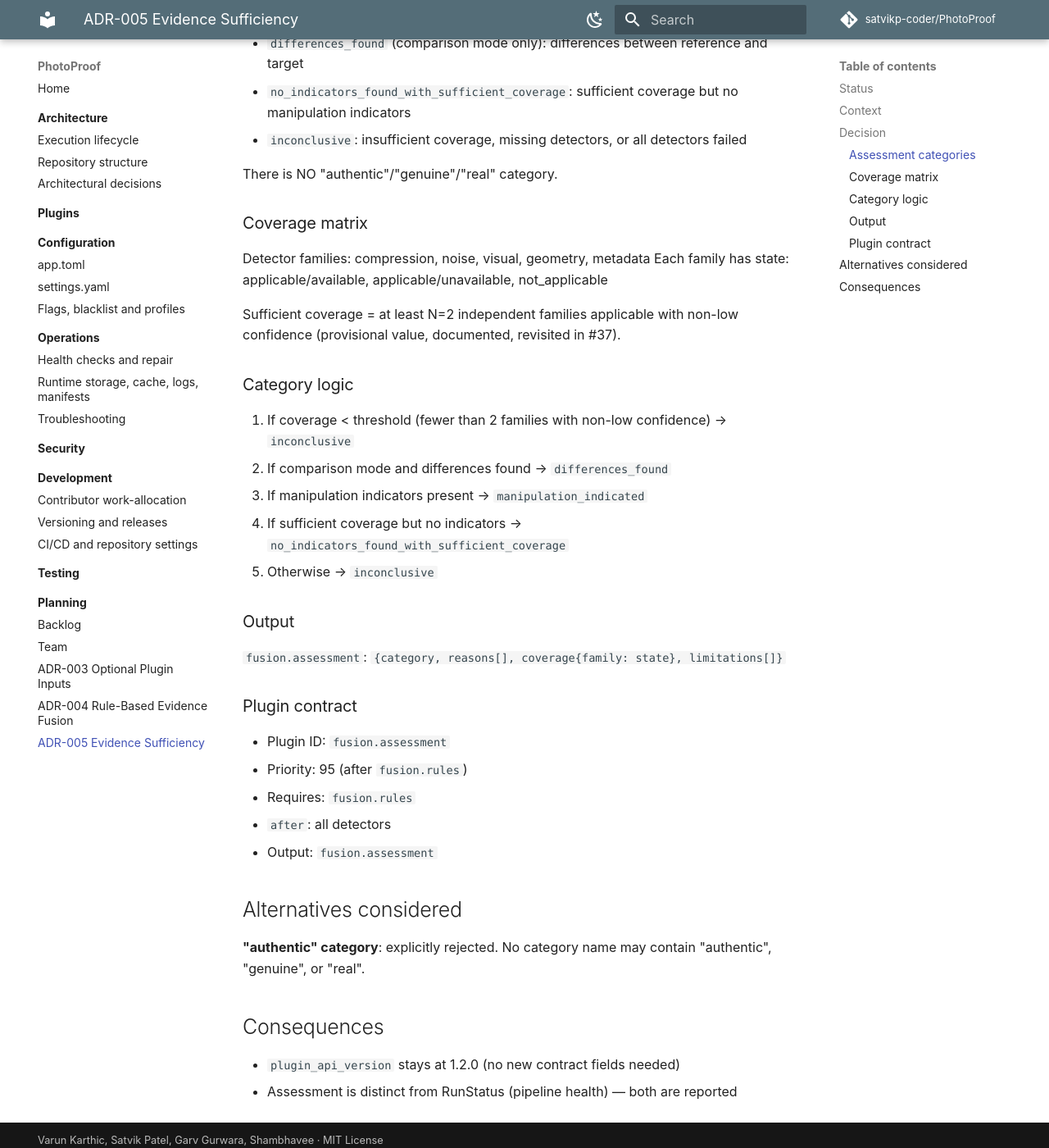
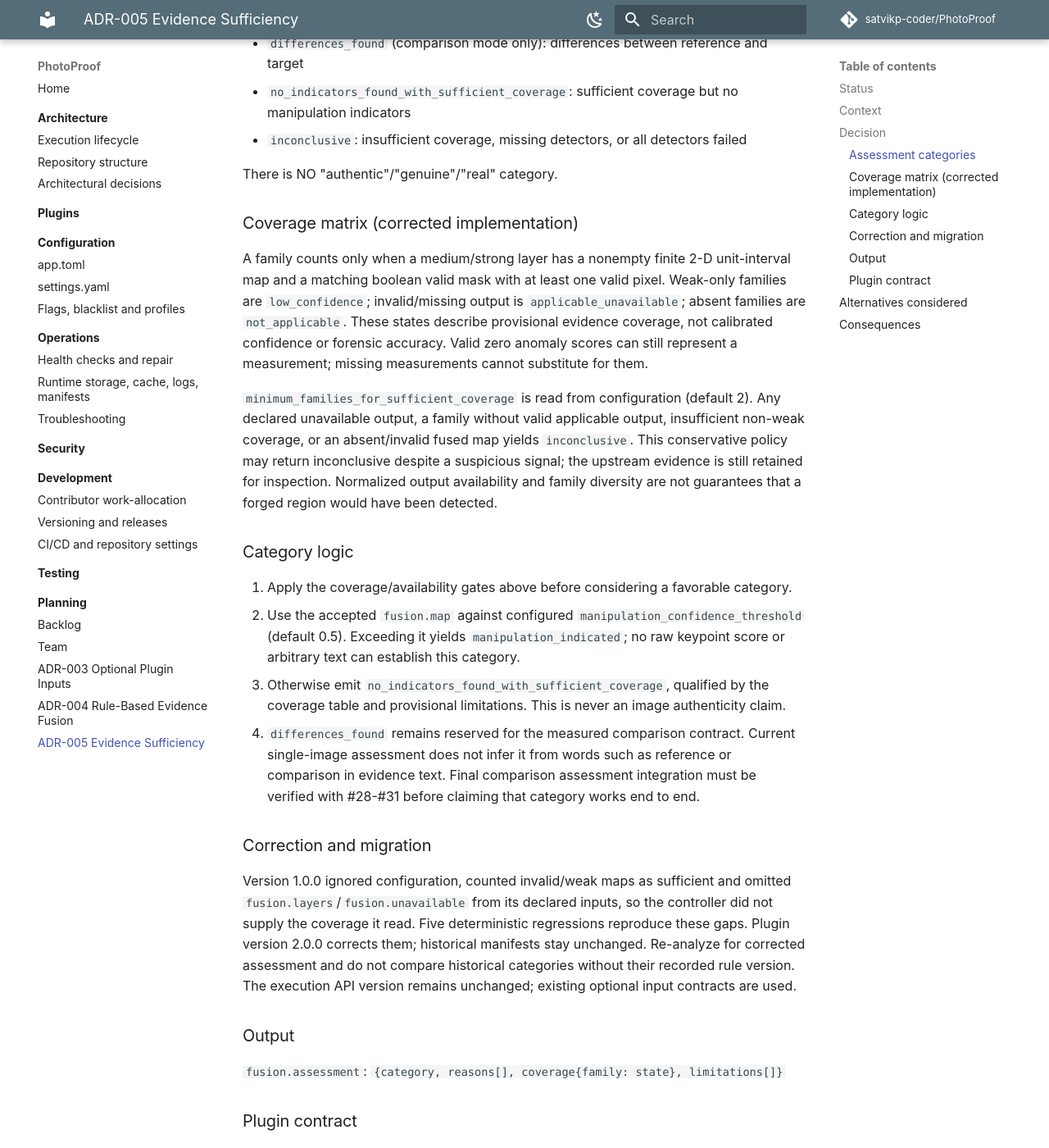
Before and after one commit to satvikp-coder/PhotoProof, an MkDocs documentation site: the page built from docs/planning/adr-005-evidence-sufficiency.md, in a window 1280 px wide and 1400 px high, scrolled down 622 px. Shown: the whole window at 82% size. Built offline with MkDocs 1.6.1 and Material for MkDocs 9.7.7, drawn with Linux system fonts in a browser that asks for light colours; comment, search, counter and statistics services are not loaded; some of the changed text lies outside the part shown.

Commit message:
fix(fusion)!: require valid non-weak coverage for assessment

```diff
--- a/docs/planning/adr-005-evidence-sufficiency.md
+++ b/docs/planning/adr-005-evidence-sufficiency.md
@@ -19,19 +19,43 @@ most dangerous failure for a forensic tool is "nothing found" being read as
 
 There is NO "authentic"/"genuine"/"real" category.
 
-### Coverage matrix
-Detector families: compression, noise, visual, geometry, metadata
-Each family has state: applicable/available, applicable/unavailable, not_applicable
+### Coverage matrix (corrected implementation)
 
-Sufficient coverage = at least N=2 independent families applicable with
-non-low confidence (provisional value, documented, revisited in #37).
+A family counts only when a medium/strong layer has a nonempty finite 2-D unit-interval
+map and a matching boolean valid mask with at least one valid pixel. Weak-only families
+are `low_confidence`; invalid/missing output is `applicable_unavailable`; absent families
+are `not_applicable`. These states describe provisional evidence coverage, not calibrated
+confidence or forensic accuracy. Valid zero anomaly scores can still represent a
+measurement; missing measurements cannot substitute for them.
+
+`minimum_families_for_sufficient_coverage` is read from configuration (default 2).
+Any declared unavailable output, a family without valid applicable output, insufficient
+non-weak coverage, or an absent/invalid fused map yields `inconclusive`. This conservative
+policy may return inconclusive despite a suspicious signal; the upstream evidence is
+still retained for inspection. Normalized output availability and family diversity are
+not guarantees that a forged region would have been detected.
 
 ### Category logic
-1. If coverage < threshold (fewer than 2 families with non-low confidence) → `inconclusive`
-2. If comparison mode and differences found → `differences_found`
-3. If manipulation indicators present → `manipulation_indicated`
-4. If sufficient coverage but no indicators → `no_indicators_found_with_sufficient_coverage`
-5. Otherwise → `inconclusive`
+
+1. Apply the coverage/availability gates above before considering a favorable category.
+2. Use the accepted `fusion.map` against configured `manipulation_confidence_threshold`
+   (default 0.5). Exceeding it yields `manipulation_indicated`; no raw keypoint score or
+   arbitrary text can establish this category.
+3. Otherwise emit `no_indicators_found_with_sufficient_coverage`, qualified by the coverage
+   table and provisional limitations. This is never an image authenticity claim.
+4. `differences_found` remains reserved for the measured comparison contract. Current
+   single-image assessment does not infer it from words such as reference or comparison
+   in evidence text. Final comparison assessment integration must be verified with #28-#31
+   before claiming that category works end to end.
+
+### Correction and migration
+
+Version 1.0.0 ignored configuration, counted invalid/weak maps as sufficient and omitted
+`fusion.layers`/`fusion.unavailable` from its declared inputs, so the controller did not
+supply the coverage it read. Five deterministic regressions reproduce these gaps. Plugin
+version 2.0.0 corrects them; historical manifests stay unchanged. Re-analyze for corrected
+assessment and do not compare historical categories without their recorded rule version.
+The execution API version remains unchanged; existing optional input contracts are used.
 
 ### Output
 `fusion.assessment`: `{category, reasons[], coverage{family: state}, limitations[]}`
@@ -40,7 +64,7 @@ non-low confidence (provisional value, documented, revisited in #37).
 - Plugin ID: `fusion.assessment`
 - Priority: 95 (after `fusion.rules`)
 - Requires: `fusion.rules`
-- `after`: all detectors
+- Consumes `fusion.layers`, `fusion.unavailable`, `fusion.map`, `fusion.evidence` as optional inputs
 - Output: `fusion.assessment`
 
 ## Alternatives considered
```
Also changed, not shown: CHANGELOG.md (+6 -0 lines), docs/planning/backlog.md (+3 -3 lines), docs/planning/backlog/PP-034-evidence-sufficiency.md (+1 -1 lines), docs/plugins/index.md (+9 -0 lines), 6 other files.
